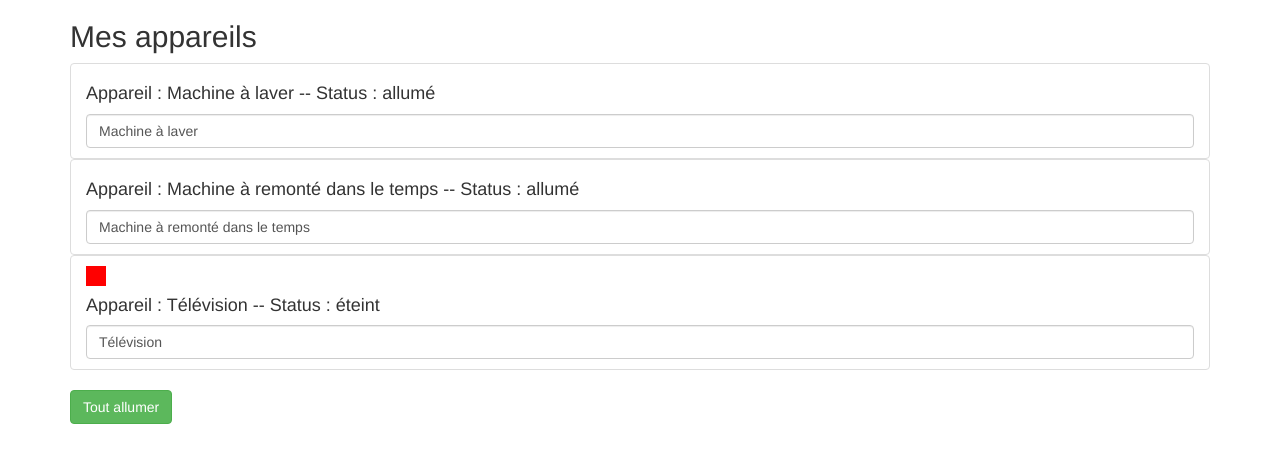
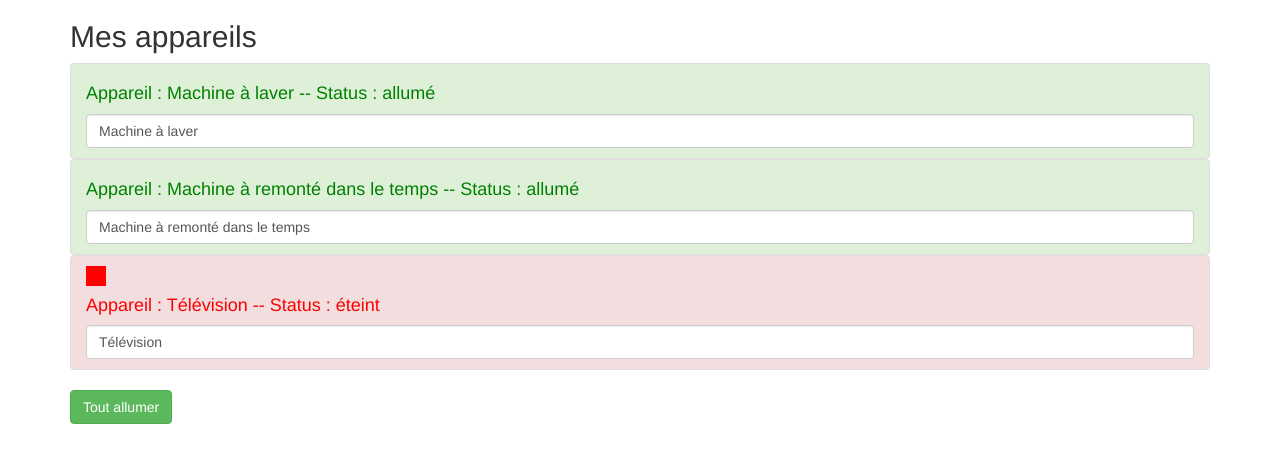
Before and after one commit to Jesdax/learnWithAngularProject, an Angular app: page / in a window 1280 px wide. Shown: the top 462 px of the page. Built offline with nearby package versions, Linux system fonts and the light colour scheme.

Commit message:
Directive par attribut pratice

```diff
--- a/src/app/device/device.component.html
+++ b/src/app/device/device.component.html
@@ -1,7 +1,7 @@
-<li class="list-group-item">
+<li [ngClass]="{'list-group-item': true, 'list-group-item-success': deviceStatus === 'allumé', 'list-group-item-danger': deviceStatus === 'éteint'}">
   <div style="width: 20px;height: 20px; background-color: red;"
   *ngIf="deviceStatus === 'éteint'"></div>
-  <h4>Appareil : {{ deviceName }} -- Status : {{ getStatus()}}</h4>
+  <h4 [ngStyle]="{color: getColor()}">Appareil : {{ deviceName }} -- Status : {{ getStatus()}}</h4>
   <input type="text" class="form-control" [(ngModel)]="deviceName" >
 <!--  <input type="text" class="form-control" [(ngModel)]="deviceStatus">-->
 </li>
--- a/src/app/device/device.component.ts
+++ b/src/app/device/device.component.ts
@@ -19,4 +19,11 @@ export class DeviceComponent implements OnInit {
     return this.deviceStatus;
   }
 
+  getColor() {
+    if (this.deviceStatus === 'allumé') {
+      return 'green';
+    } else if (this.deviceStatus === 'éteint') {
+      return 'red';
+    }
+  }
 }
```
